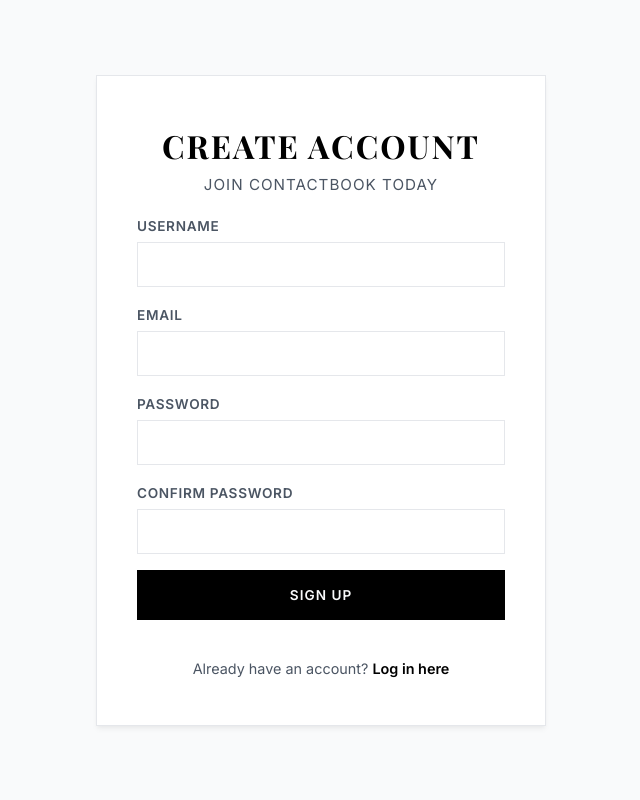
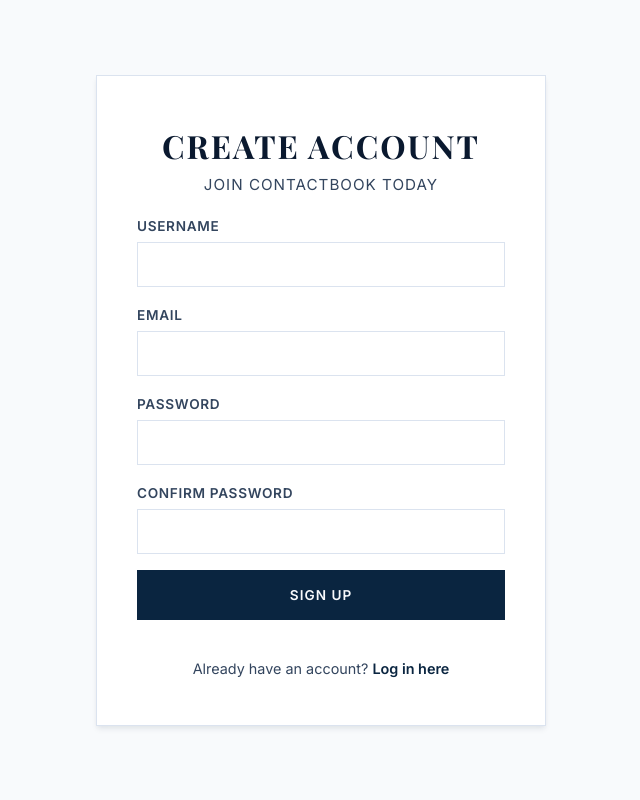
Before and after one commit to harshpatel1011/Django-ContactBook, a Django app: page /signup/ in a window 1280 px wide. Shown: the whole page, without its empty margins (319-959 px from the left). Run offline with Django 5.2, Linux system fonts and the light colour scheme.

Commit message:
Update color palette to dark blue theme

```diff
--- a/login/static/style.css
+++ b/login/static/style.css
@@ -1,27 +1,26 @@
 :root {
-    /* Color Palette - Premium White & Black Theme */
-    --bg-main: #f9fafb;      /* very light gray for body */
-    --bg-card: #ffffff;      /* pure white for cards */
-    --bg-card-hover: #f3f4f6; /* slightly darker for hover */
-    --border-color: #e5e7eb; /* light gray borders */
-    --glass-border: rgba(0, 0, 0, 0.1);
+    /* Color Palette - Premium Dark Blue & White Theme */
+    --bg-main: #f8fafc;       /* very light blue-gray for body */
+    --bg-card: #ffffff;       /* pure white for cards */
+    --bg-card-hover: #eef2f9; /* soft blue-tinted hover */
+    --border-color: #dbe3ef;  /* light blue-gray borders */
+    --glass-border: rgba(10, 25, 47, 0.1);
 
-    --text-primary: #000000; /* pure black text */
-    --text-secondary: #4b5563; /* medium gray text */
-    --text-muted: #6b7280;   /* muted gray text */
+    --text-primary: #0a192f;  /* deep navy text */
+    --text-secondary: #33455e;/* muted navy-gray text */
+    --text-muted: #64748b;    /* slate gray text */
 
-    --primary: #000000;      /* black buttons/accents */
-    --primary-hover: #1f2937;/* dark gray hover */
-    --secondary: #f3f4f6;    /* light gray accents */
+    --primary: #0a2540;       /* dark blue buttons/accents */
+    --primary-hover: #123a5e; /* lighter navy hover */
+    --secondary: #eef2f9;     /* light blue accents */
 
-    --success: #10b981;      /* emerald-500 (keep some utility colors) */
+    --success: #10b981;       /* emerald-500 (keep some utility colors) */
     --warning: #f59e0b;
     --danger: #ef4444;
-
     /* Shadows & Effects */
-    --shadow-sm: 0 1px 2px 0 rgba(0, 0, 0, 0.05);
-    --shadow-md: 0 4px 6px -1px rgba(0, 0, 0, 0.05), 0 2px 4px -1px rgba(0, 0, 0, 0.03);
-    --shadow-glow: 0 0 15px rgba(0, 0, 0, 0.05);
+    --shadow-sm: 0 1px 2px 0 rgba(10, 37, 64, 0.06);
+    --shadow-md: 0 4px 6px -1px rgba(10, 37, 64, 0.08), 0 2px 4px -1px rgba(10, 37, 64, 0.04);
+    --shadow-glow: 0 0 15px rgba(10, 37, 64, 0.08);
 
     --border-radius-sm: 0px; /* Sharp corners for premium feel */
     --border-radius-md: 0px;
```
